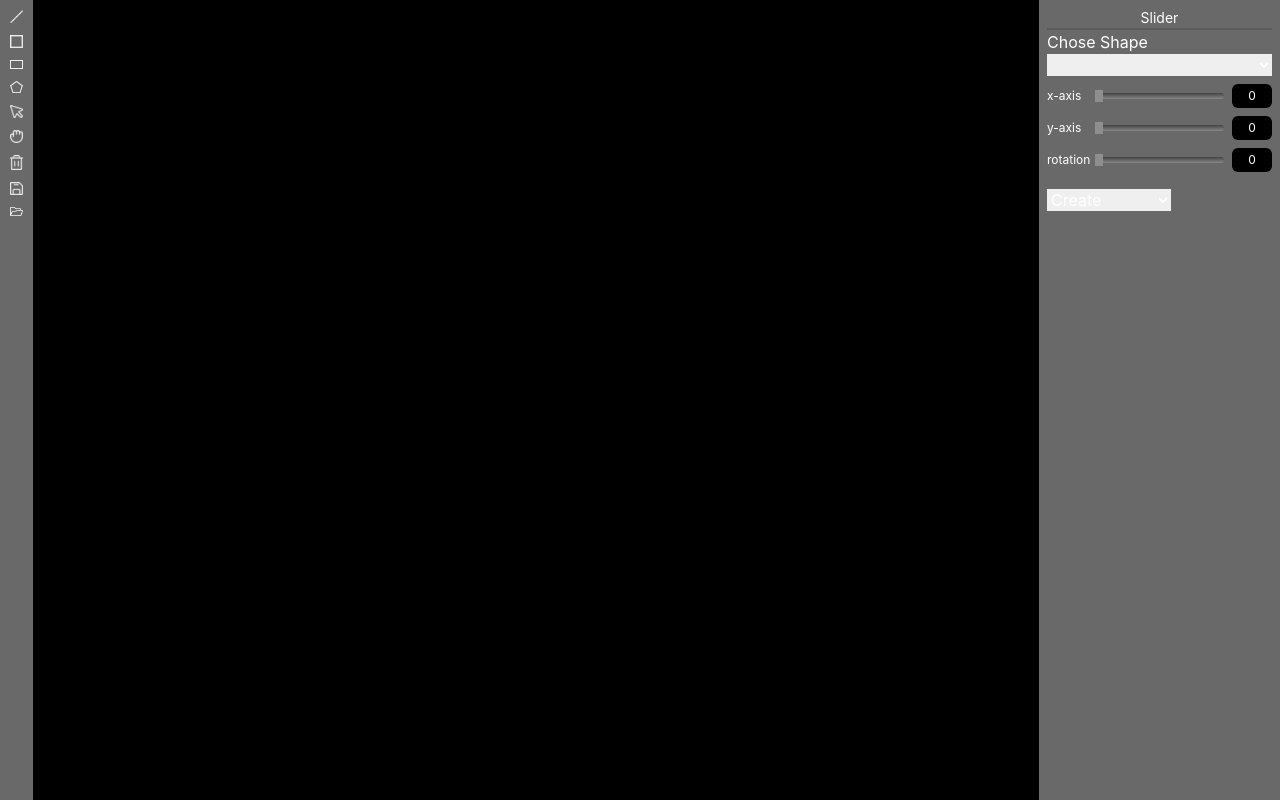
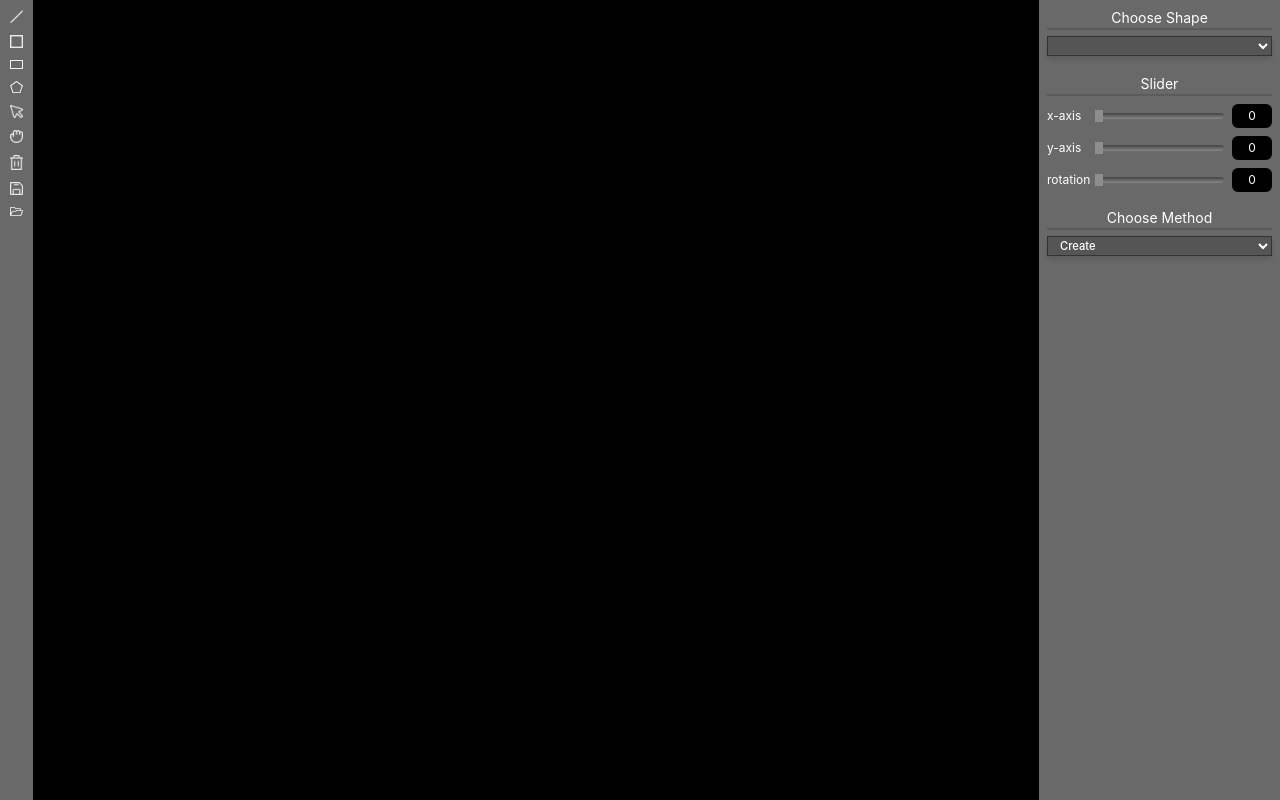
Before and after one commit to GAIB20/tugas-besar-grafkom-1-grafkonn, a React (Vite) app: page / in a window 1280 px wide. Built offline with nearby package versions, Linux system fonts and the light colour scheme.

Commit message:
feat: add rectangle and style sidebar

```diff
--- a/src/components/sidebar.tsx
+++ b/src/components/sidebar.tsx
@@ -21,11 +21,9 @@ function Sidebar({ shapeTypeArr }: SidebarProps) {
   return (
     <div className="static bg-primaryDark text-white">
       <div className="p-2 text-center">
-        <p className="text-sm">Slider</p>
-        <hr className="border-primaryCanvas border-[0.1px] opacity-25" />
-        <div className="w-full flex flex-col items-start">
-          <p>Chose Shape</p>
-          <select id="selectShape" className="w-full">
+        <p className="text-sm">Choose Shape</p>
+        <hr className="border-primaryCanvas border-[0.1px] opacity-25 mb-0.5" />
+        <select id="selectShape" className="w-full selector">
           {shapeTypeArr
             .filter(
               (shape, index, self) =>
@@ -37,7 +35,8 @@ function Sidebar({ shapeTypeArr }: SidebarProps) {
               </option>
             ))}
         </select>
-        </div>
+        <p className="text-sm mt-4">Slider</p>
+        <hr className="border-primaryCanvas border-[0.1px] opacity-25" />
         <div className="flex flex-col gap-y-2">
           <div className="flex items-center mt-2">
             <span className="text-xs pr-2  w-12 text-left">x-axis</span>
@@ -91,9 +90,9 @@ function Sidebar({ shapeTypeArr }: SidebarProps) {
             </div>
           </div>
         </div>
-      </div>
-      <div className="p-2">
-        <select id="selectOption">
+        <p className="text-sm mt-4">Choose Method</p>
+        <hr className="border-primaryCanvas border-[0.1px] opacity-25 mb-0.5" />
+        <select id="selectOption" className="selector">
           <option value="create">Create</option>
           <option value="move">Move vertex</option>
           <option value="changeColor">Change Color</option>
--- a/src/mandatory/create.ts
+++ b/src/mandatory/create.ts
@@ -1,5 +1,6 @@
 import { AbstractShape } from "../shape/AbstractShape";
 import { Square } from "../shape/Square";
+import { Rectangle } from "../shape/Rectangle";
 
 export function onCreateHandleMouseDown(
   event: MouseEvent,
@@ -29,6 +30,10 @@ export function onCreateHandleMouseDown(
       shape = new Square(shapeBuffer.length);
       shape.onCreate(mouseX, mouseY);
       shapeBuffer.push(shape);
+    } else if (creationType === "rectangle"){
+      shape = new Rectangle(shapeBuffer.length);
+      shape.onCreate(mouseX, mouseY);
+      shapeBuffer.push(shape);
     }
 
     shape = shapeBuffer[shapeBuffer.length - 1]
--- /dev/null
+++ b/src/shape/Circle.tsx
@@ -0,0 +1,43 @@
+// Circle.ts
+import { AbstractShape } from "./AbstractShape";
+
+export class Circle extends AbstractShape {
+  private radius: number;
+
+  constructor(id: number, radius: number) {
+    super(id);
+    this.radius = radius;
+  }
+
+  onCreate(width: number, height: number) {
+    const centerX = width / 2;
+    const centerY = height / 2;
+
+    const numVertices = 32;
+    const angleIncrement = (2 * Math.PI) / numVertices;
+
+    const newLoc = [];
+    for (let i = 0; i < numVertices; i++) {
+      const angle = i * angleIncrement;
+      const x = centerX + this.radius * Math.cos(angle);
+      const y = centerY + this.radius * Math.sin(angle);
+      newLoc.push(x, y, 0);
+    }
+    this.locationArr = newLoc;
+    this.bufferLocSize = this.locationArr.length;
+    this.type = "circle";
+
+    // Generate random color
+    const color = [];
+    for (let i = 0; i < numVertices; i++) {
+      const r = Math.random();
+      const g = Math.random();
+      const b = Math.random();
+      const a = 1; // Alpha value
+      color.push(r, g, b, a);
+    }
+    this.color = color;
+  }
+
+  drawShape(): void {}
+}
--- /dev/null
+++ b/src/shape/Rectangle.tsx
@@ -0,0 +1,28 @@
+// Rectangle.ts
+import { AbstractShape } from "./AbstractShape";
+
+export class Rectangle extends AbstractShape {
+    onCreate(width: number, height: number) {
+        const size = width < height ? height : width;
+        const newLoc = [0, 0, 0, size, size, size, size, size, size, 0, 0, 0];
+        this.locationArr = newLoc;
+        this.bufferLocSize = this.locationArr.length;
+        this.type = "rectangle";
+        const v1 = [Math.random(), Math.random(), Math.random(), 1];
+        const v2 = [Math.random(), Math.random(), Math.random(), 1];
+        const v3 = [Math.random(), Math.random(), Math.random(), 1];
+        const v4 = [Math.random(), Math.random(), Math.random(), 1];
+
+        this.color = [
+            ...v1,
+            ...v2,
+            ...v3,
+            ...v3,
+            ...v4,
+            ...v1,
+        ]
+            // 16	5
+            // 2	34
+    }
+    drawShape(): void {}
+}
--- a/src/shape/Square.tsx
+++ b/src/shape/Square.tsx
@@ -3,7 +3,7 @@ import { AbstractShape } from "./AbstractShape";
 export class Square extends AbstractShape {
   onCreate(width: number, height: number) {
     const size = width < height ? height : width;
-    const newLoc = [0, 0, 0, size, size, size, size, size, size, 0, 0, 0];
+    const newLoc = [0, 0, 0, size, size*2, size, size*2, size, size*2, 0, 0, 0];
     this.locationArr = newLoc;
     this.bufferLocSize = this.locationArr.length;
     this.type = "square";
--- a/src/styles/sidebar.css
+++ b/src/styles/sidebar.css
@@ -15,28 +15,53 @@
     opacity: 1;
   }
 
-  /* Custom shape for thumb */
   .slider::-webkit-slider-thumb {
     -webkit-appearance: none;
     appearance: none;
-    width: 8px; /* Adjust width as needed */
-    height: 12px; /* Adjust height as needed */
-    background: url('src/assets/thumb.png') center center no-repeat; /* Use your custom image */
-    background-size: cover; /* Make sure the image covers the thumb */
+    width: 8px;
+    height: 12px;
+    background: url('src/assets/thumb.png') center center no-repeat;
+    background-size: cover;
     cursor: pointer;
   }
 
   .slider::-moz-range-thumb {
-    width: 10px; /* Adjust width as needed */
-    height: 20px; /* Adjust height as needed */
-    background: url('src/assets/thumb.png') center center no-repeat; /* Use your custom image */
-    background-size: cover; /* Make sure the image covers the thumb */
+    width: 10px;
+    height: 20px;
+    background: url('src/assets/thumb.png') center center no-repeat;
+    background-size: cover;
     cursor: pointer;
   }
 
   label {
     display: inline-block;
-    width: 2.5rem; /* Adjust width as needed */
+    width: 2.5rem;
     text-align: center;
-    font-size: 0.75rem; /* Adjust font size as needed */
+    font-size: 0.75rem;
 }
+
+.selector {
+  align-items: center;
+  background: #555555;
+  border: 0.5px solid #333333;
+  box-shadow: 0 4px 6px -1px rgba(0, 0, 0, 0.1),
+    0 2px 4px -1px rgba(0, 0, 0, 0.06);
+  box-sizing: border-box;
+  color: #ffffff;
+  display: inline-flex;
+  font-family: Inter, sans-serif;
+  font-size: 0.7rem;
+  font-weight: 500;
+  height: 20px;
+  justify-content: center;
+  line-height: 24px;
+  overflow-wrap: break-word;
+  padding-left: 8px;
+  text-decoration: none;
+  margin-bottom: 2px;
+  width: 100%;
+  cursor: pointer;
+  user-select: none;
+  -webkit-user-select: none;
+  touch-action: manipulation;
+}
```
Lines whose indentation alone changed are shown as unchanged.
